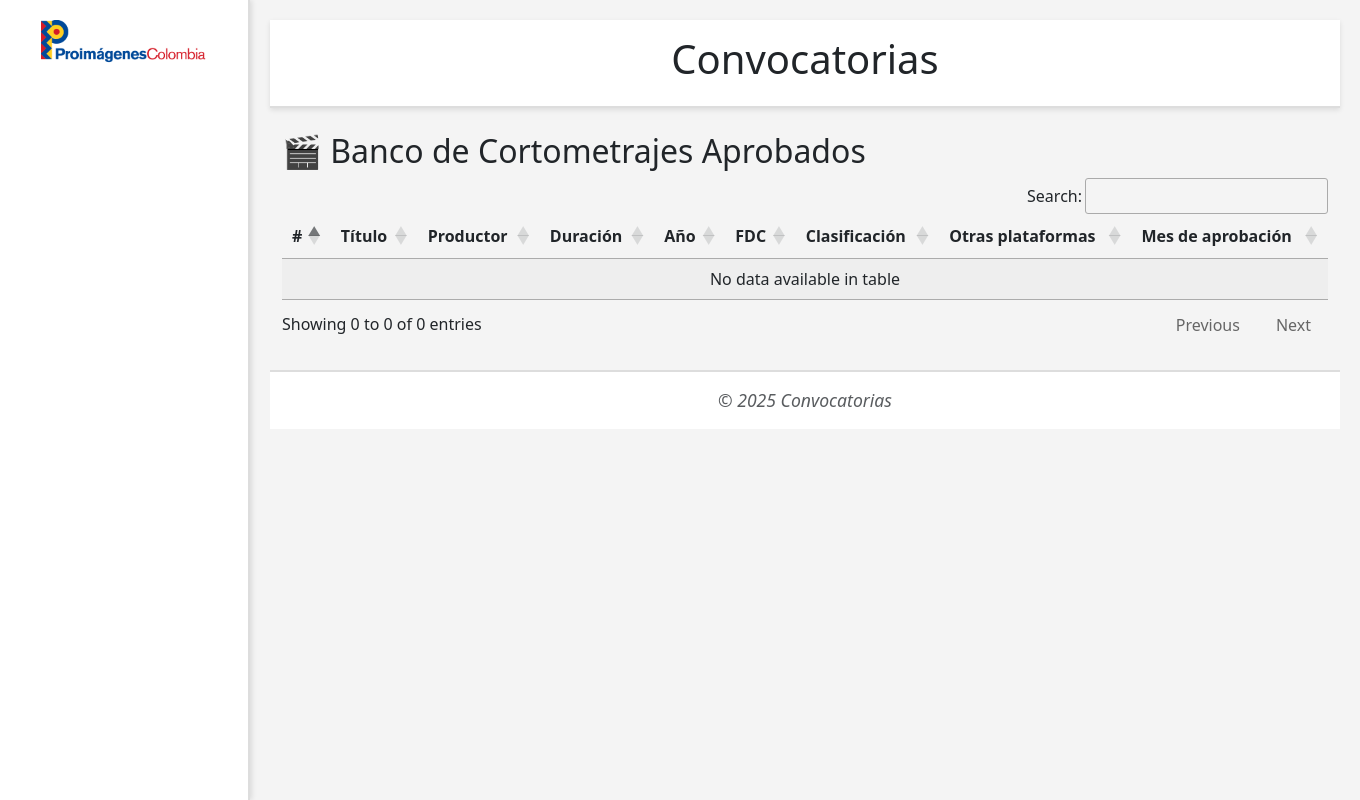
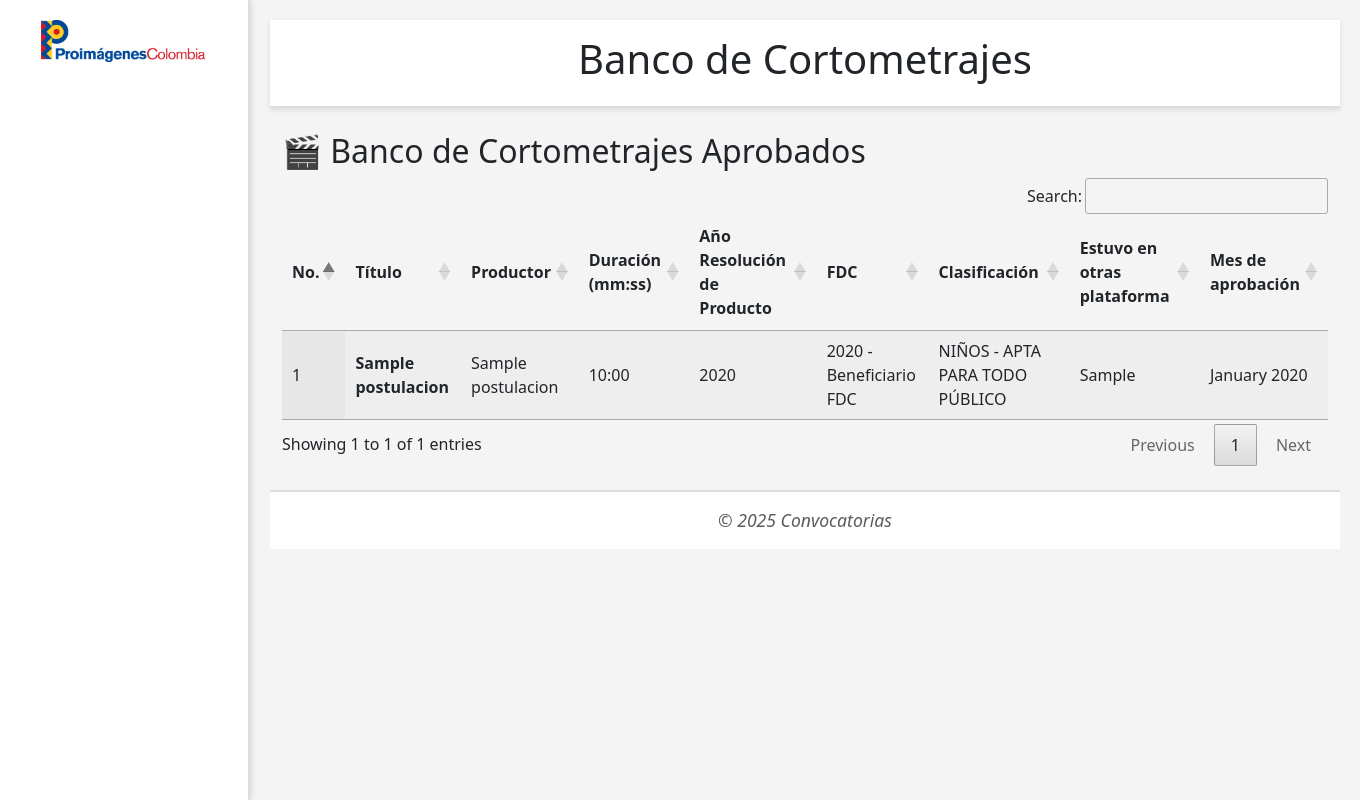
Before and after one commit to mlopez8621/conv_cort_proyec, a Django app: page /convocatorias/banco-cortos/ in a window 1360 px wide. Run offline with Django 5.2, Linux system fonts and the light colour scheme; tables that the repository leaves empty hold one stand-in row (values such as "Sample post"); some libraries are stand-ins or nearby versions.

Commit message:
Ajuste de tabla cortos

```diff
--- a/convocatorias/templates/base.html
+++ b/convocatorias/templates/base.html
@@ -4,7 +4,8 @@
 <head>
     <meta charset="UTF-8">
     <meta name="viewport" content="width=device-width, initial-scale=1.0">
-    <title>{% block title %}Convocatorias{% endblock %}</title>
+    <title>{% block title %}{{ titulo_pagina|default:"Convocatorias" }}
+        {% endblock %}</title>
 
     <!-- Bootstrap CSS -->
     <link rel="stylesheet" href="https://cdn.jsdelivr.net/npm/bootstrap@5.3.0/dist/css/bootstrap.min.css">
@@ -175,7 +176,7 @@
 
             <!-- Header -->
             <div class="header">
-                <h1>{% block page_title %}Convocatorias{% endblock %}</h1>
+                <h1>{% block page_title %}{{ titulo_pagina|default:"Convocatorias" }}{% endblock %}</h1>
             </div>
 
             <!-- Sección de mensajes Django -->
--- a/convocatorias/templates/convocatorias/banco_cortos_publico.html
+++ b/convocatorias/templates/convocatorias/banco_cortos_publico.html
@@ -7,30 +7,64 @@
 <table id="tablaBanco" class="display">
     <thead>
         <tr>
-            <th>#</th>
+            <th>No.</th>
             <th>Título</th>
             <th>Productor</th>
-            <th>Duración</th>
-            <th>Año</th>
+            <th>Duración
+                (mm:ss)</th>
+            <th>Año Resolución de Producto</th>
             <th>FDC</th>
             <th>Clasificación</th>
-            <th>Otras plataformas</th>
+            <th>Estuvo en otras plataforma</th>
             <th>Mes de aprobación</th>
         </tr>
     </thead>
     <tbody>
-        {% for item in banco %}
+        {% for corto in cortos %}
         <tr>
             <td>{{ forloop.counter }}</td>
-            <td>{{ item.postulacion.titulo }}</td>
-            <td>{{ item.postulacion.nombre_productor }}</td>
-            <td>{{ item.postulacion.duracion }}</td>
-            <td>{{ item.postulacion.anio_produccion }}</td>
-            <td>{{ item.postulacion.fdc }}</td>
-            <td>{{ item.postulacion.clasificacion }}</td>
-            <td>{{ item.postulacion.estuvo_en_otras_plataformas }}</td>
-            <td>{{ item.fecha_aprobacion|date:"F Y" }}</td>
+            <td><strong>{{ corto.postulacion.titulo }}</strong></td>
+            <td>{{ corto.postulacion.nombre_productor }}</td>
+            <td>{{ corto.postulacion.duracion|time:"H:i" }}</td>
+            <td>{{ corto.postulacion.anio_produccion }}</td>
+
+            <td>
+                {% if corto.postulacion.beneficiario_fdc == 'si' %}
+                    {{ corto.postulacion.anio_fdc }} - Beneficiario FDC
+                {% else %}
+                    No aplica
+                {% endif %}
+            </td>
+
+            <td>
+                {% if corto.postulacion.clasificacion %}
+                    {{ corto.postulacion.clasificacion }}
+                {% else %}
+                    {% if corto.postulacion.genero_cortrometraje == "ficcion" %}
+                        NIÑOS - APTA PARA TODO PÚBLICO
+                    {% else %}
+                        Por definir
+                    {% endif %}
+                {% endif %}
+            </td>
+
+            <td>
+                {% if corto.postulacion.plataformas_exhibicion == "si" %}
+                    {{ corto.postulacion.si_plataforma }}
+                {% else %}
+                    No se ha emitido
+                {% endif %}
+            </td>
+
+            <td>
+                {% if corto.postulacion.acta %}
+                    {{ corto.postulacion.acta.get_mes_display }} {{ corto.postulacion.acta.anio }}
+                {% else %}
+                    Sin asignar
+                {% endif %}
+            </td>
         </tr>
+
         {% endfor %}
     </tbody>
 </table>
--- a/convocatorias/views.py
+++ b/convocatorias/views.py
@@ -907,11 +907,16 @@
     return redirect("detalle_acta", acta_id=acta.id)
 
 def banco_cortos_publico(request):
-    cortos = BancoCortos.objects.select_related('postulacion').all()
-    return render(request, 'convocatorias/banco_cortos_publico.html', {'cortos': cortos})
+    cortos = BancoCortos.objects.select_related('postulacion', 'postulacion__acta').all()
+    return render(request, 'convocatorias/banco_cortos_publico.html', {
+        'cortos': cortos,
+        'titulo_pagina': 'Banco de Cortometrajes'
+    })
+
 
 def banco_cortos_embed(request):
-    cortometrajes = BancoCortos.objects.all()
+    cortos = BancoCortos.objects.select_related('postulacion', 'postulacion__acta').all()
     return render(request, 'convocatorias/banco_cortos_embed.html', {
-        'cortometrajes': cortometrajes
+        'cortos': cortos,
+        'titulo_pagina': 'Banco de Cortometrajes'
     })
```
Also changed, not shown: convocatorias/templates/convocatorias/banco_cortos_embed.html (+45 -11 lines).
